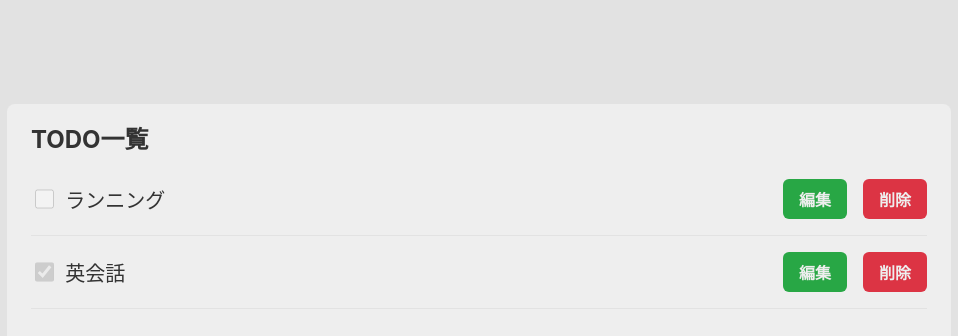
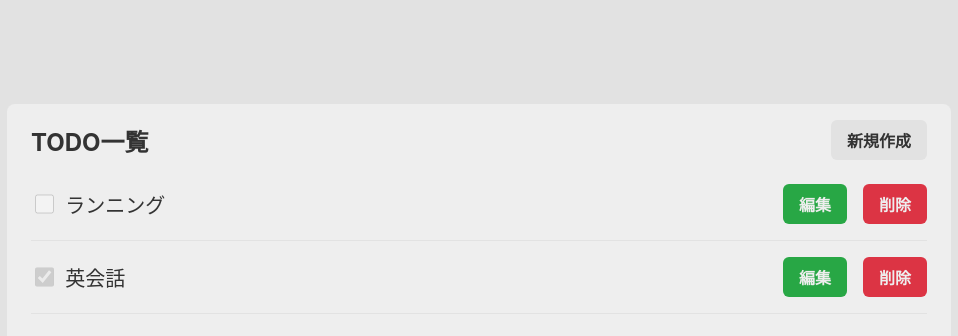
Before and after one commit to HideyukiMa/react-todo-2, a React (Create React App) app: page /todo-list in a window 1280 px wide. Shown: the top 336 px of the page, without its empty margins (161-1119 px from the left). Built offline with nearby package versions, Linux system fonts and the light colour scheme.

Commit message:
Todo一覧ページのUI作成

```diff
--- a/src/config/paths.ts
+++ b/src/config/paths.ts
@@ -1,8 +1,8 @@
 const paths = {
-	createTodo: 'create-todo',
-	todoList: 'todo-list',
-	todoDetail: 'todo/:todoId',
-	editTodo: 'edit-todo/:todoId'
+	createTodo: '/create-todo',
+	todoList: '/todo-list',
+	todoDetail: '/todo/:todoId',
+	editTodo: '/edit-todo/:todoId'
 };
 
 export default paths;
--- a/src/routes/index.tsx
+++ b/src/routes/index.tsx
@@ -20,7 +20,7 @@ const router = createBrowserRouter(
 			<Route path={paths.todoList} element={<TodoList />} />
 			<Route path={paths.todoDetail} element={<TodoDetail />} />
 			<Route path={paths.editTodo} element={<EditTodo />} />
-			<Route path="/*" element={<Navigate to={paths.todoList} />} />
+			<Route path="*" element={<Navigate to={paths.todoList} />} />
 		</>
 	)
 );
--- a/src/views/components/listItem/index.module.scss
+++ b/src/views/components/listItem/index.module.scss
@@ -36,6 +36,10 @@
 				color: $white;
 				font-weight: bold;
 				border-radius: 6px;
+
+				&:hover {
+					opacity: 0.5;
+				}
 			}
 			.deleteButton {
 				font-size: $sm;
@@ -46,6 +50,10 @@
 				color: $white;
 				font-weight: bold;
 				border-radius: 6px;
+
+				&:hover {
+					opacity: 0.5;
+				}
 			}
 		}
 	}
--- a/src/views/pages/todoList/presenter.module.scss
+++ b/src/views/pages/todoList/presenter.module.scss
@@ -1,5 +1,28 @@
+@import '../../variables.scss';
+
 .root {
 	width: 100%;
+	.header {
+		display: flex;
+		justify-content: space-between;
+		align-items: center;
+		.link {
+			.button {
+				font-size: $sm;
+				background-color: $gray;
+				border: none;
+				cursor: pointer;
+				padding: 8px 16px;
+				color: $black;
+				font-weight: bold;
+				border-radius: 6px;
+
+				&:hover {
+					opacity: 0.5;
+				}
+			}
+		}
+	}
 	.list {
 		margin-top: 8px;
 		width: 100%;
--- a/src/views/pages/todoList/presenter.tsx
+++ b/src/views/pages/todoList/presenter.tsx
@@ -4,11 +4,19 @@ import ListItem from '../../components/listItem';
 import sampleItems from './sampleItems.json';
 import { Todo } from '../../../types/todo';
 import classes from './presenter.module.scss';
+import { Link } from 'react-router-dom';
+import paths from '../../../config/paths';
 
 const TodoListUI: FC = () => {
 	return (
 		<div className={classes.root}>
-			<Title title={'TODO一覧'} />
+			<div className={classes.header}>
+				<Title title={'TODO一覧'} />
+				<Link to={paths.createTodo} className={classes.link}>
+					<button className={classes.button}>新規作成</button>
+				</Link>
+			</div>
+
 			<div className={classes.list}>
 				{sampleItems.map((item: Todo) => {
 					return (
```
